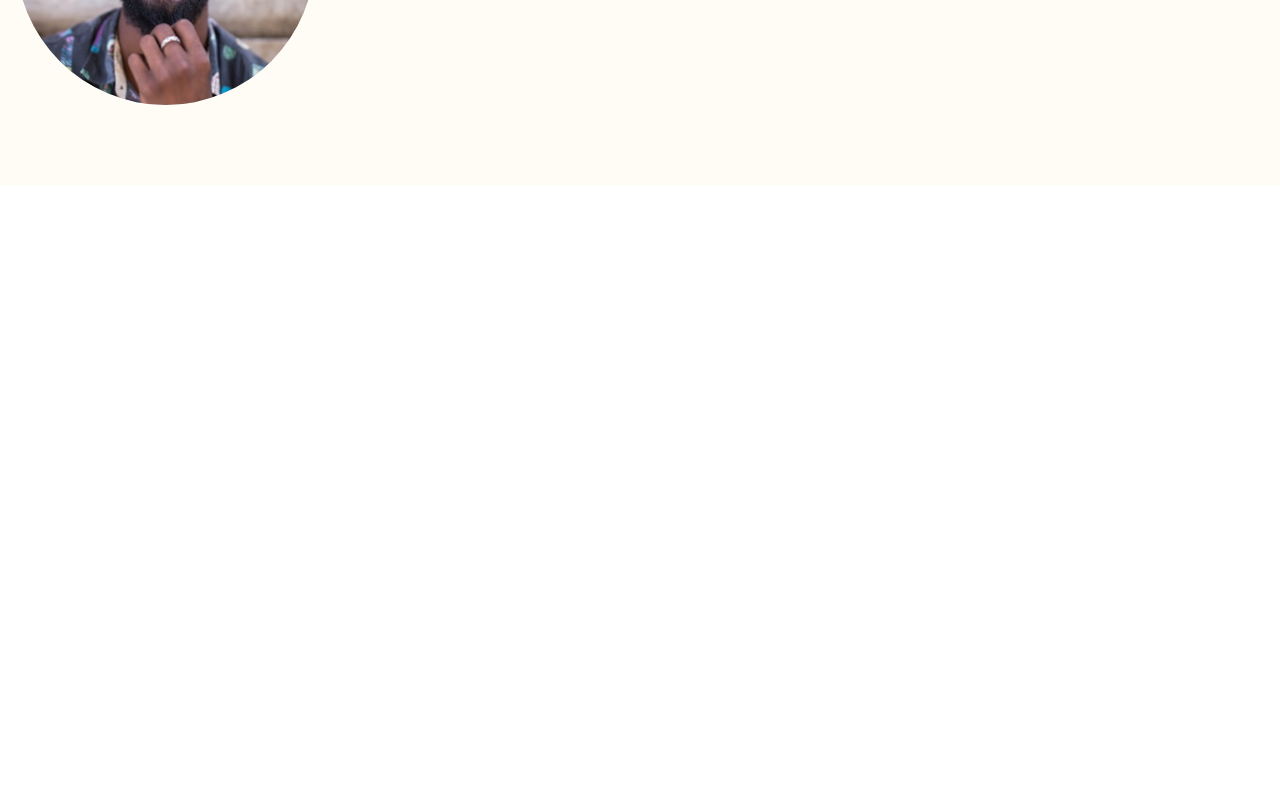
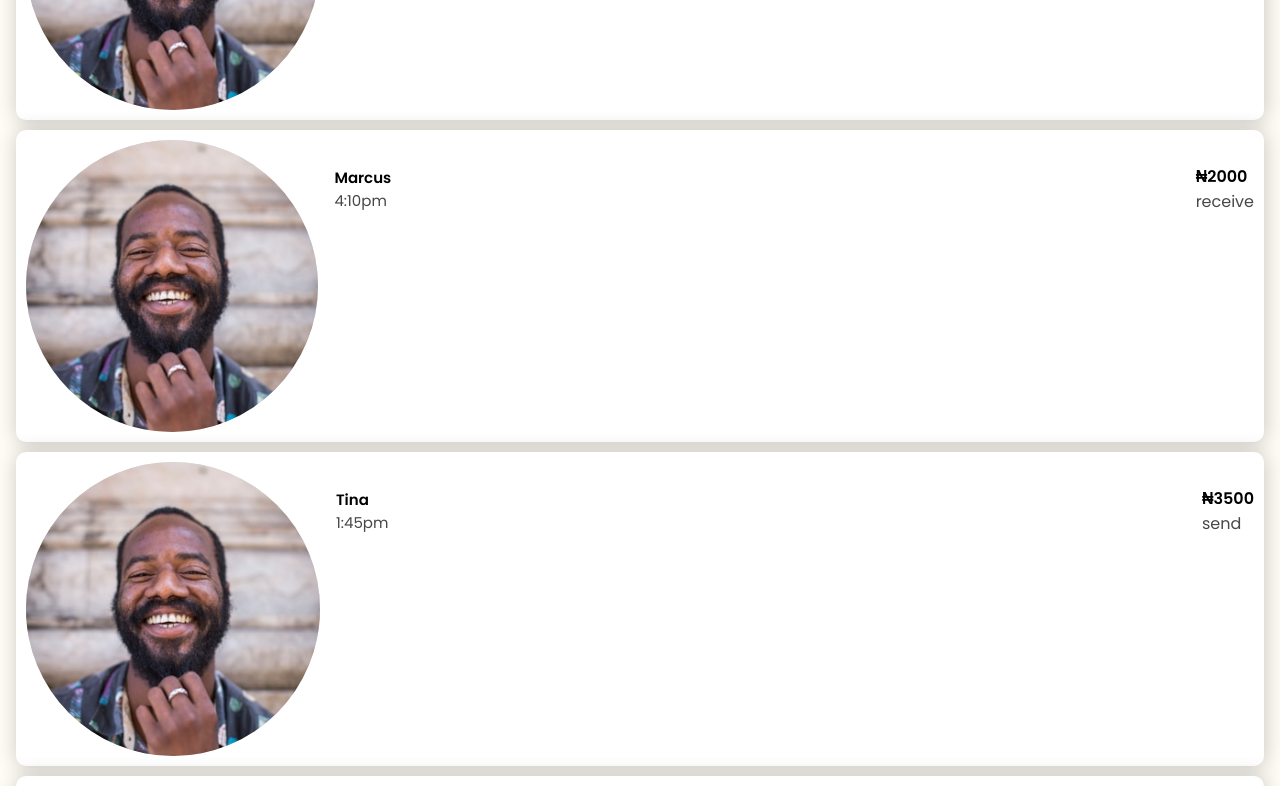
Before and after one commit to mrauthentik/pawa, a React (Vite) app in the folder pawa-sure/: page /dashboard in a window 1280 px wide. Shown: the part 900-1686 px from the top of the page. Before the commit the page ends 1085 px from the top, so only its background shows below. Built offline with nearby package versions, Linux system fonts and the light colour scheme.

Commit message:
feat: enhance Transaction History styles with background color and card design

```diff
--- a/pawa-sure/src/App.css
+++ b/pawa-sure/src/App.css
@@ -580,6 +580,7 @@ button:active{
 /* ###########  Transaction History styles starts here ##########*/
 .transaction-history{
     margin-top: 2rem;
+    background-color: var(--bg-color);
     .header{
         display: flex;
         justify-content: space-between;
@@ -595,6 +596,11 @@ button:active{
     .display-card{
         display: flex;
         justify-content: space-between;
+        background-color: #fff;
+        box-shadow: 1px 1px 20px 1px rgba(0, 0, 0, 0.2);
+        border-radius: 10px;
+        padding:10px;
+        margin-bottom: 10px;
         .details{
             display: flex;
             gap: 1rem;
@@ -616,6 +622,7 @@ button:active{
             }
         }
         .amount{
+            margin-top: 1.5rem;
             h2{
                 font-size: 16px;
                 font-weight: 600;
--- a/pawa-sure/src/Components/History.tsx
+++ b/pawa-sure/src/Components/History.tsx
@@ -1,28 +1,39 @@
 import React from 'react'
 import img from '../assets/images/avatar.svg'
 
-const TransactionHistory:React.FC = () => {
-    return(
+const transactions = [
+  { name: 'Shang-Li', time: '3:31pm', amount: '₦5000', type: 'send' },
+  { name: 'Marcus', time: '4:10pm', amount: '₦2000', type: 'receive' },
+  { name: 'Tina', time: '1:45pm', amount: '₦3500', type: 'send' },
+  { name: 'James', time: '5:20pm', amount: '₦1200', type: 'receive' },
+  { name: 'Jade', time: '6:00pm', amount: '₦8000', type: 'send' },
+];
+
+const TransactionHistory: React.FC = () => {
+  return (
     <div className='transaction-history'>
       <div className="header">
         <h2>Transaction History</h2>
-                <p>View more </p>
+        <p>View more</p>
       </div>
-            <div className="display-card">
+
+      {transactions.map((txn, index) => (
+        <div className="display-card" key={index}>
           <div className="details">
             <img src={img} alt="" />
             <div className="text">
-                        <h2>Shang-Li</h2>
-                        <p>3:31pm</p>
+              <h2>{txn.name}</h2>
+              <p>{txn.time}</p>
             </div>
           </div>
           <div className="amount">
-                    <h2> ₦5000</h2>
-                    <p>send</p>
+            <h2>{txn.amount}</h2>
+            <p>{txn.type}</p>
           </div>
         </div>
+      ))}
     </div>
-    )
-}
+  );
+};
 
-export default TransactionHistory
+export default TransactionHistory;
```
Lines whose indentation alone changed are shown as unchanged.
